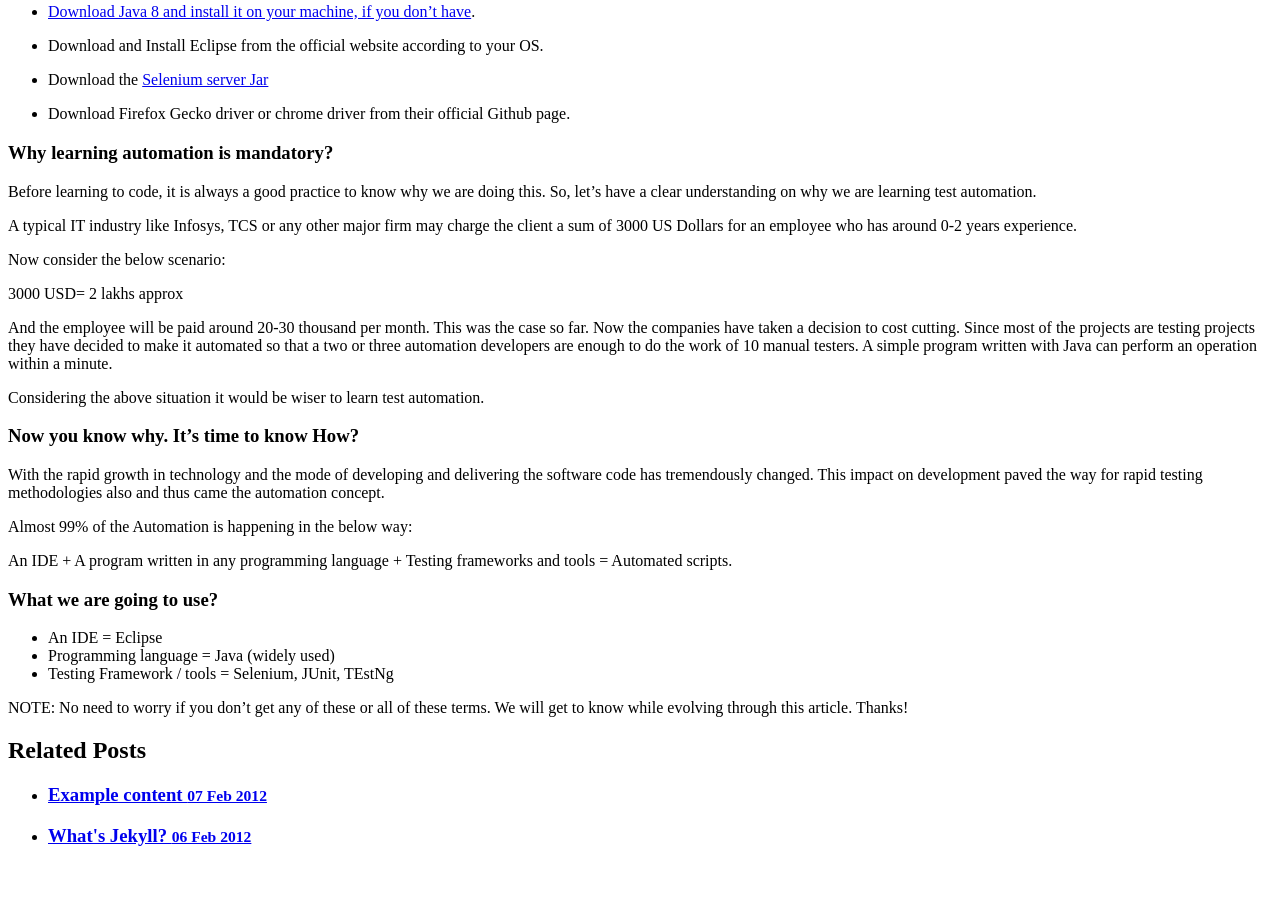
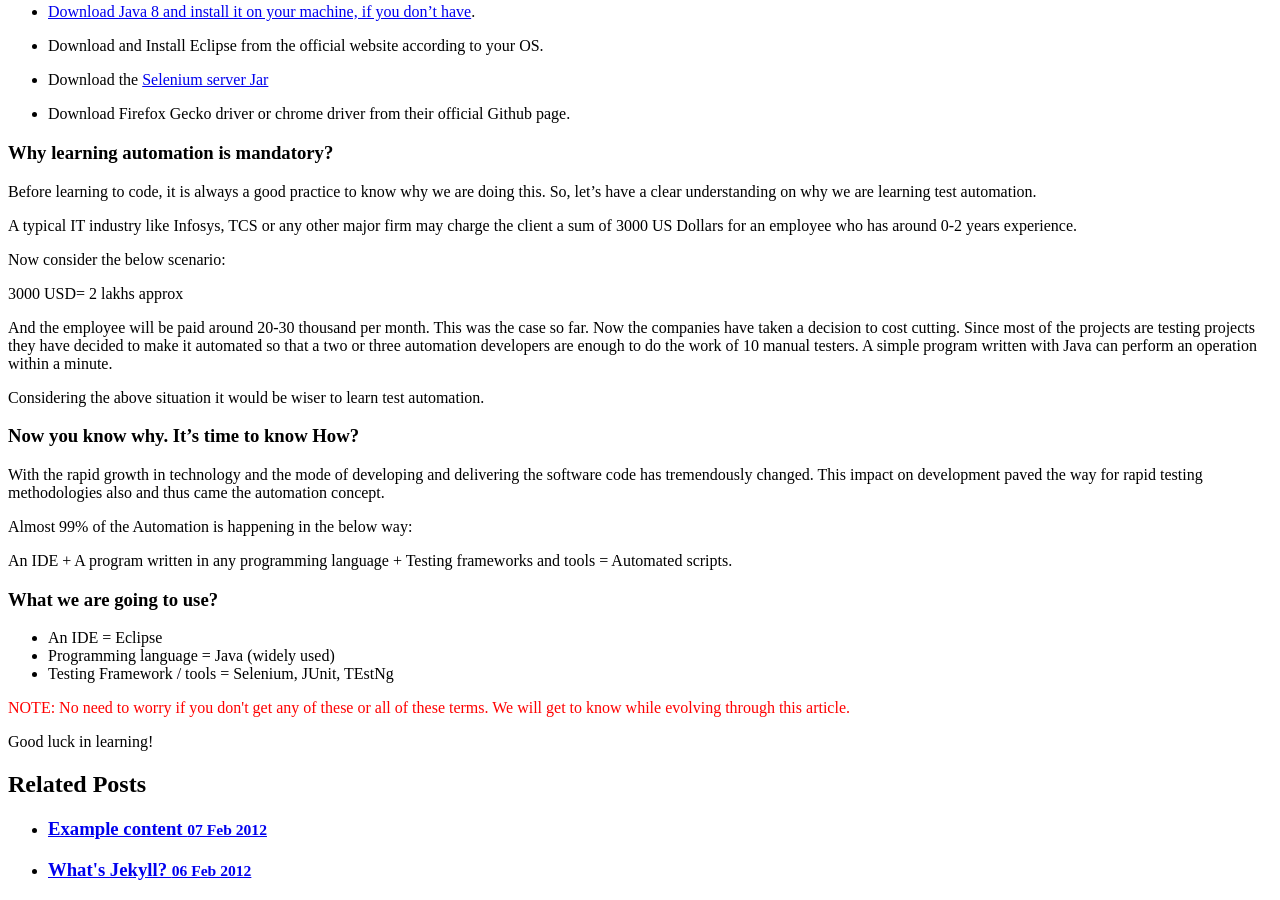
Before and after one commit to Arulprasath36/Arulprasath36.github.io, a Jekyll site: the page built from _posts/2013-12-28-introducing-hyde.md, in a window 1280 px wide and 900 px high, scrolled down 703 px. Built offline with Jekyll 4.4.1, drawn with Linux system fonts in a browser that asks for light colours; Markdown is read by kramdown in place of the engine named in the settings; before the commit the page ends 1569 px from its top, so only the background shows below that.

Commit message:
Updated Home page

```diff
--- a/_posts/2013-12-28-introducing-hyde.md
+++ b/_posts/2013-12-28-introducing-hyde.md
@@ -60,5 +60,6 @@
 * Programming language = Java (widely used)
 * Testing Framework / tools = Selenium, JUnit, TEstNg
 
-NOTE: No need to worry if you don't get any of these or all of these terms. We will get to know while evolving through this article.
-Thanks!
+<font color="red">NOTE: No need to worry if you don't get any of these or all of these terms. We will get to know while evolving through this article. </font>
+
+Good luck in learning!
```
